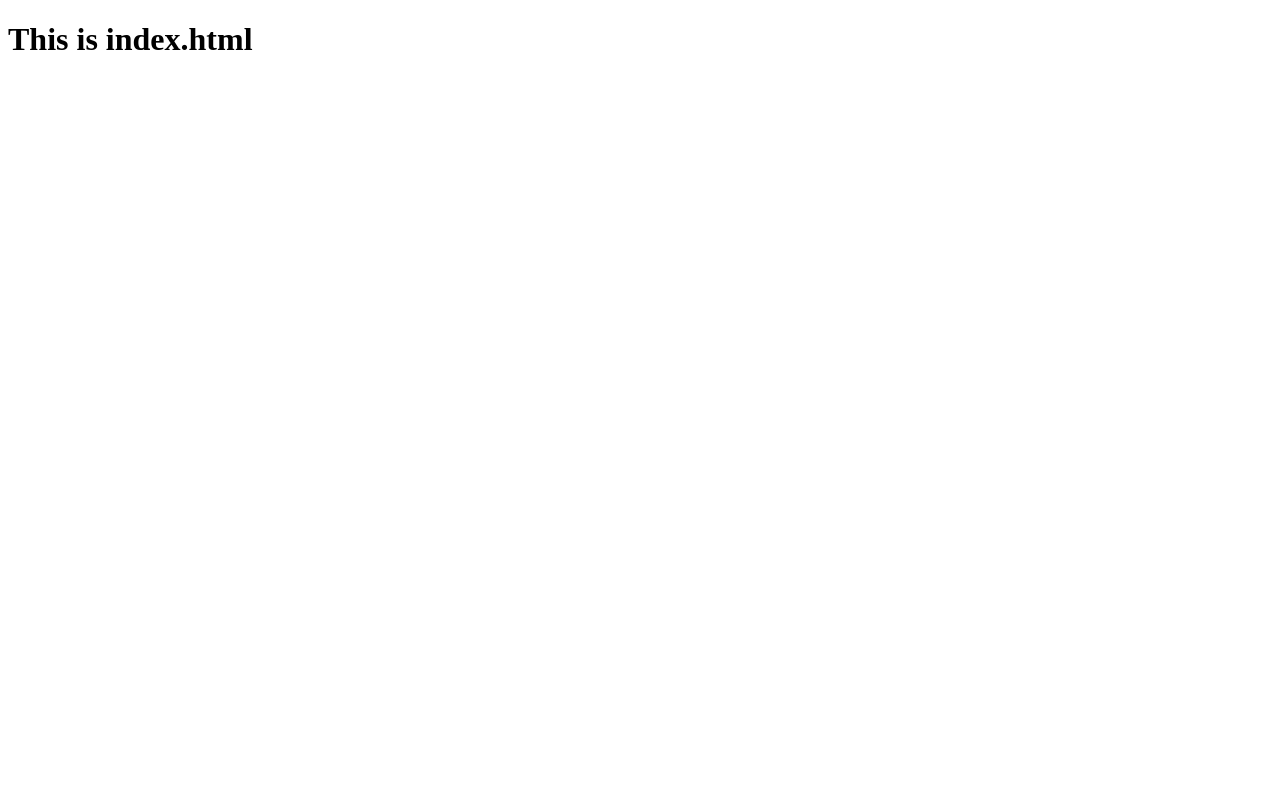
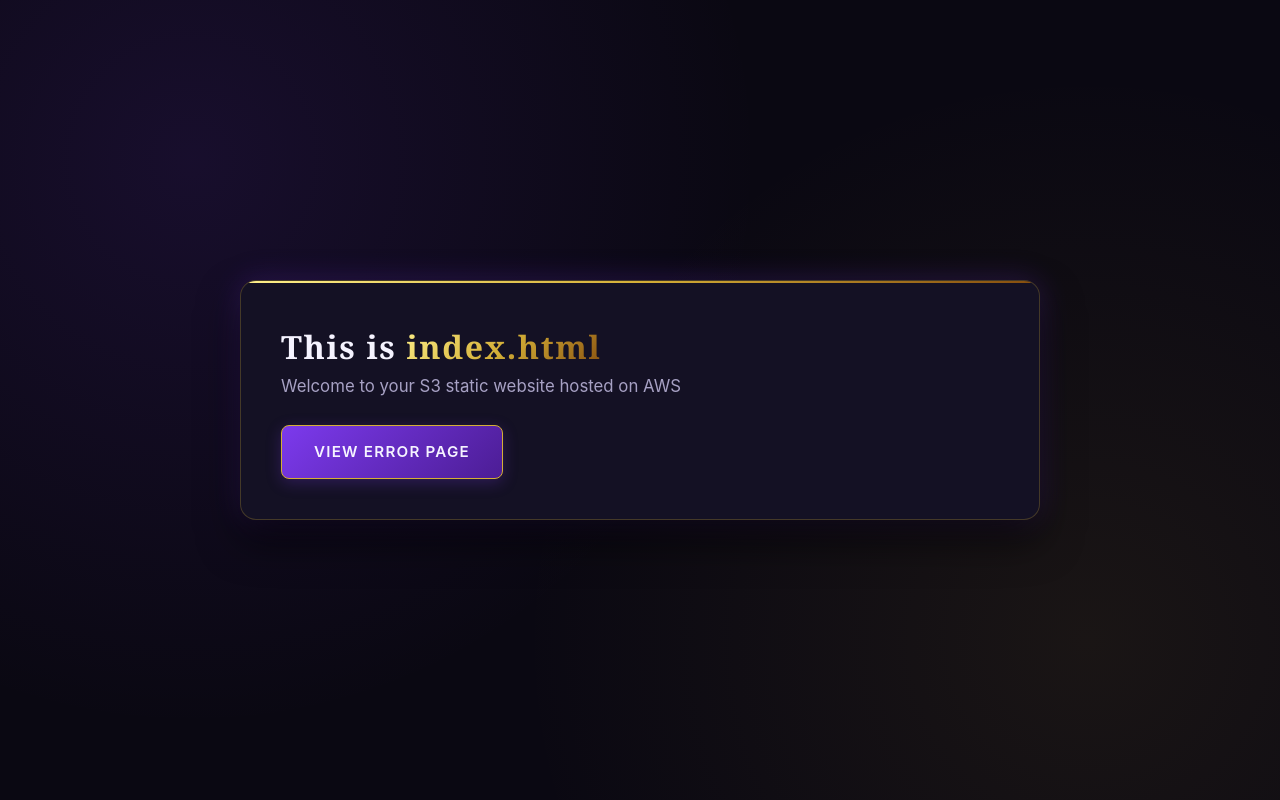
Before and after one commit to dezlymacauley/terraform-s3-static-website, a plain HTML site: page src/index.html in a window 1280 px wide. Drawn offline with Linux system fonts and the light colour scheme.

Commit message:
Completed project

```diff
--- a/src/index.html
+++ b/src/index.html
@@ -1,11 +1,21 @@
 <!doctype html>
-<html>
+<html lang="en">
   <head>
+    <meta charset="UTF-8">
+    <meta name="viewport" content="width=device-width, initial-scale=1.0">
     <title>My Static S3 Website</title>
     <meta name="description" content="My Static s3 Website" />
     <meta name="keywords" content="aws s3 terraform" />
+    <link rel="stylesheet" href="styles.css">
   </head>
   <body>
-    <h1>This is index.html</h1>
+    <main class="container">
+      <div class="card">
+        <h1>This is <span class="gold-text">index.html</span></h1>
+        <p>Welcome to your S3 static website hosted on AWS</p>
+        <br>
+        <a href="error.html" class="btn-primary">View Error Page</a>
+      </div>
+    </main>
   </body>
 </html>
--- /dev/null
+++ b/src/styles.css
@@ -0,0 +1,155 @@
+/* ==========================================
+   Luxury Modern Theme: Black, Gold & Purple
+   ========================================== */
+
+:root {
+  /* Color Palette */
+  --bg-primary: #0a0812;          /* Deep obsidian black with slight purple undertone */
+  --bg-secondary: #141124;        /* Rich dark card background */
+  --bg-tertiary: #1e1936;         /* Subtle hover & container shade */
+
+  --text-primary: #f5f3ff;        /* Crisp off-white */
+  --text-muted: #a7a1c4;          /* Soft muted lavender-gray */
+
+  --purple-accent: #7c3aed;      /* Deep vibrant purple */
+  --purple-glow: rgba(124, 58, 237, 0.25);
+
+  --gold-primary: #d4af37;       /* Metallic classic gold */
+  --gold-accent: #f3e5ab;        /* Soft highlight gold */
+  --gold-gradient: linear-gradient(135deg, #fef08a 0%, #d4af37 50%, #854d0e 100%);
+  --gold-glow: rgba(212, 175, 55, 0.2);
+
+  --border-gold: rgba(212, 175, 55, 0.25);
+  --border-purple: rgba(124, 58, 237, 0.2);
+
+  /* Typography */
+  --font-heading: 'Cinzel', 'Playfair Display', Georgia, serif;
+  --font-body: 'Plus Jakarta Sans', 'Inter', -apple-system, BlinkMacSystemFont, sans-serif;
+
+  /* Layout & Spacing */
+  --radius-sm: 8px;
+  --radius-md: 16px;
+  --radius-lg: 24px;
+  --transition-smooth: all 0.3s cubic-bezier(0.4, 0, 0.2, 1);
+}
+
+/* Base Resets */
+*, *::before, *::after {
+  box-sizing: border-box;
+  margin: 0;
+  padding: 0;
+}
+
+body {
+  background-color: var(--bg-primary);
+  color: var(--text-primary);
+  font-family: var(--font-body);
+  line-height: 1.6;
+  min-height: 100vh;
+  display: flex;
+  flex-direction: column;
+  justify-content: center;
+  align-items: center;
+  padding: 2rem;
+  background-image:
+    radial-gradient(circle at 15% 20%, rgba(124, 58, 237, 0.12) 0%, transparent 45%),
+    radial-gradient(circle at 85% 80%, rgba(212, 175, 55, 0.08) 0%, transparent 45%);
+  background-attachment: fixed;
+}
+
+/* Typography Helpers */
+h1, h2, h3, h4 {
+  font-family: var(--font-heading);
+  letter-spacing: 0.05em;
+  font-weight: 600;
+  color: var(--text-primary);
+}
+
+.gold-text {
+  background: var(--gold-gradient);
+  -webkit-background-clip: text;
+  -webkit-text-fill-color: transparent;
+  display: inline-block;
+}
+
+p {
+  color: var(--text-muted);
+  font-size: 1.05rem;
+}
+
+/* Container & Cards */
+.container {
+  width: 100%;
+  max-width: 800px;
+  margin: 0 auto;
+}
+
+.card {
+  background: var(--bg-secondary);
+  border: 1px solid var(--border-gold);
+  border-radius: var(--radius-md);
+  padding: 2.5rem;
+  box-shadow:
+    0 20px 40px rgba(0, 0, 0, 0.6),
+    0 0 30px var(--purple-glow);
+  backdrop-filter: blur(10px);
+  position: relative;
+  overflow: hidden;
+}
+
+.card::before {
+  content: '';
+  position: absolute;
+  top: 0;
+  left: 0;
+  width: 100%;
+  height: 2px;
+  background: var(--gold-gradient);
+}
+
+/* Buttons & Interactive Elements */
+.btn-primary {
+  background: linear-gradient(135deg, var(--purple-accent), #4c1d95);
+  color: var(--text-primary);
+  border: 1px solid var(--gold-primary);
+  padding: 0.85rem 2rem;
+  font-family: var(--font-body);
+  font-size: 0.95rem;
+  font-weight: 600;
+  letter-spacing: 0.08em;
+  text-transform: uppercase;
+  border-radius: var(--radius-sm);
+  cursor: pointer;
+  transition: var(--transition-smooth);
+  box-shadow: 0 4px 15px var(--purple-glow);
+  text-decoration: none;
+  display: inline-block;
+}
+
+.btn-primary:hover {
+  transform: translateY(-2px);
+  box-shadow:
+    0 6px 20px var(--purple-glow),
+    0 0 15px var(--gold-glow);
+  border-color: var(--gold-accent);
+}
+
+/* Links & Accents */
+a {
+  color: var(--gold-primary);
+  text-decoration: none;
+  transition: var(--transition-smooth);
+}
+
+a:hover {
+  color: var(--gold-accent);
+  text-shadow: 0 0 8px var(--gold-glow);
+}
+
+/* Error Page Variant (Optional class for error.html) */
+.card.error-card {
+  border-color: var(--border-purple);
+  box-shadow:
+    0 20px 40px rgba(0, 0, 0, 0.7),
+    0 0 30px rgba(124, 58, 237, 0.3);
+}
```
Also changed, not shown: src/error.html (+16 -5 lines), 2 other files.
